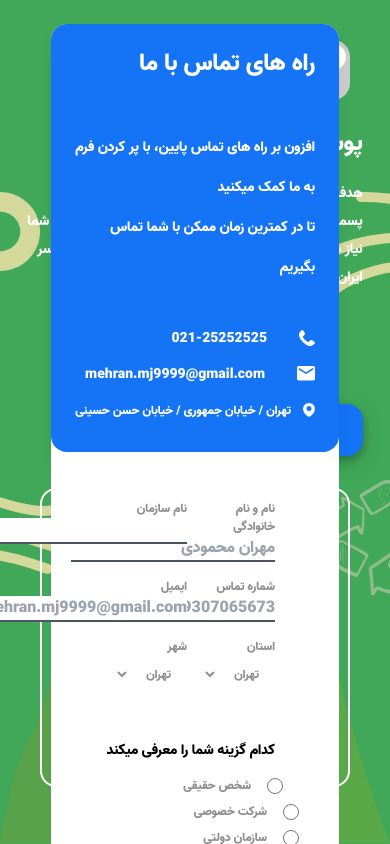
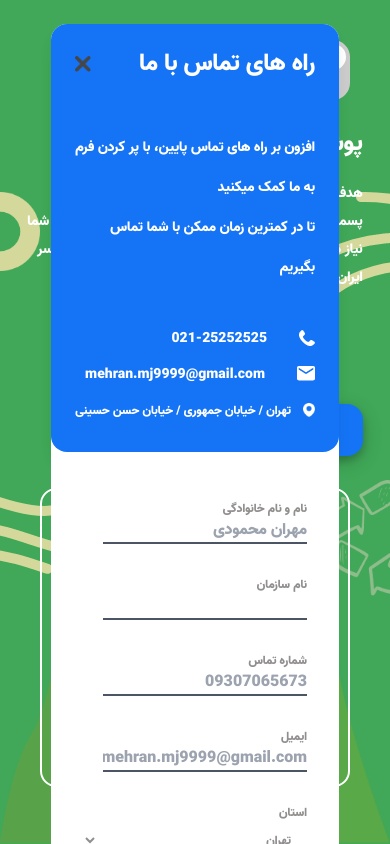
Before and after one commit to hiphoppa/TailwindCss, a React (Create React App) app: page / in a window 390 px wide. Both pictures are taken after a click on the button "تماس با ما". Built offline with nearby package versions, Linux system fonts and the light colour scheme.

Commit message:
responsive contact modal finished

```diff
--- a/src/Content/Contact.jsx
+++ b/src/Content/Contact.jsx
@@ -27,32 +27,32 @@ const Contact = () => {
                 </div>
             </div>
             <div className="bg-white sm:rounded-l-2xl rounded-b-2xl">
-                <div className="grid grid-cols-2 gap-4 mx-16 mt-12">
-                    <div className="">
+                <div className="sm:grid sm:grid-cols-2 flex flex-col gap-4 sm:mx-16 mx-8 mt-12">
+                    <div className="mb-4 sm:mb-0">
                         <p className='c-font'>
                             نام و نام خانوادگی
                                         </p>
                         <input className='border-b-2 border-gray-600' type="text" placeholder='مهران محمودی' />
                     </div>
-                    <div className="">
+                    <div className="mb-4 sm:mb-0">
                         <p className='c-font'>
                             نام سازمان
                                         </p>
                         <input className='border-b-2 border-gray-600' type="text" />
                     </div>
-                    <div className="">
+                    <div className="mb-4 sm:mb-0">
                         <p className='c-font'>
                             شماره تماس
                                         </p>
                         <input className='border-b-2 border-gray-600' type="text" placeholder='09307065673' />
                     </div>
-                    <div className="">
+                    <div className="mb-4 sm:mb-0">
                         <p className='c-font'>
                             ایمیل
                                         </p>
                         <input className='border-b-2 border-gray-600' type="text" placeholder='mehran.mj9999@gmail.com' />
                     </div>
-                    <div className="">
+                    <div className="mb-4 sm:mb-0">
                         <p className='c-font'>
                             استان
                                         </p>
@@ -62,7 +62,7 @@ const Contact = () => {
                             <option class="">مشهد</option>
                         </select>
                     </div>
-                    <div className="">
+                    <div className="mb-4 sm:mb-0">
                         <p className='c-font'>
                             شهر
                                         </p>
@@ -73,9 +73,9 @@ const Contact = () => {
                         </select>
                     </div>
                 </div>
-                <p className="text-bold text-black mr-16 mt-12 font-light text-sm">کدام گزینه شما را معرفی میکند</p>
+                <p className="text-bold text-black sm:mr-16 mr-8 mt-12 font-light text-sm">کدام گزینه شما را معرفی میکند</p>
                 <div className="grid mt-4 grid-cols-1 md:grid-cols-3 mx-8">
-                    <div class="flex items-center gap-4 mb-2 mr-4">
+                    <div class="flex items-center gap-4 mb-2 sm:mr-4">
                         <input type="radio" id="radio-example-1" name="radio" class="h-4 w-4 text-gray-700 px-3 py-3 border rounded mr-2" />
                         <label for="radio-example-1" class="text-gray-600 c-font"> شخص حقیقی </label>
                     </div>
@@ -94,7 +94,7 @@ const Contact = () => {
                                     </p>
                     <textarea rows="1" className="border-b-2 border-gray-600 w-full"></textarea>
                 </div>
-                <button className='c-bg-blue text-white px-12 py-4 rounded-xl mt-8 left-16 absolute'> ارسال </button>
+                <button className='c-bg-blue text-white px-12 py-4 rounded-xl sm:mt-8 sm:left-16 mt-8 w-full sm:w-20  sm:absolute'> ارسال </button>
             </div>
         </Fragment>
     );
--- a/src/Content/Content.jsx
+++ b/src/Content/Content.jsx
@@ -25,6 +25,7 @@ const Content = () => {
                             >
                                 <div className="relative w-72 sm:w-5/6 h-4/5 my-6 sm:rounded-l-2xl rounded-t-2xl sm:grid sm:grid-cols-2 flex flex-col mx-auto">
                                     <img src="./img/Path 2645@2x.png" alt="exit" className="absolute hidden sm:flex left-6 top-6 cursor-pointer" onClick={() => setShowModal(false)} />
+                                    <img src="./img/Path 2645@2x.png" alt="exit" className="absolute flex sm:hidden left-6 top-8 cursor-pointer z-20 w-4" onClick={() => setShowModal(false)} />
                                     <Contact />
                                 </div>
                             </div>
```
Also changed, not shown: public/img/Path 2645.png (added), 1 other file (tests, documents, lock files or other folders).
